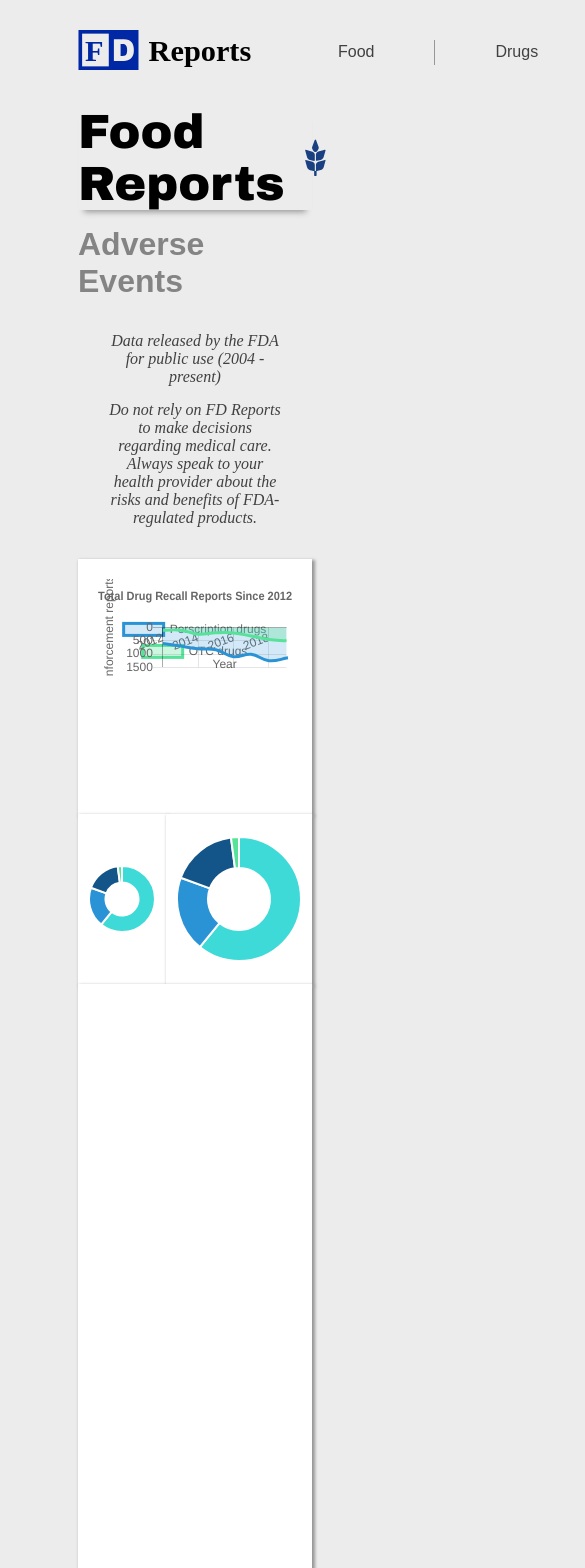
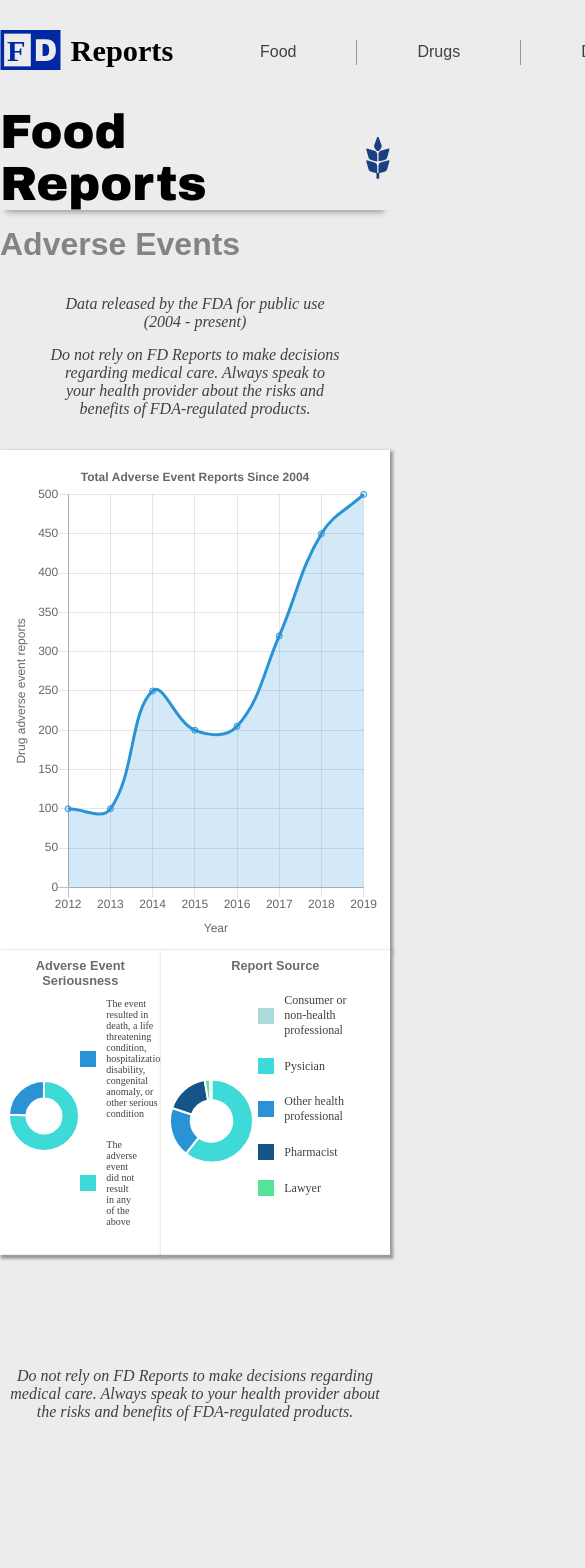
Before and after one commit to justinh5/FD-Reports, a React app: page /#/AdverseEvents/Food in a window 390 px wide. Shown: the top 1568 px of the page, 585 px wide, since content can reach past the window. After the commit the page ends 1421 px from the top, so only its background shows below. Built offline with nearby package versions, Linux system fonts and the light colour scheme.

Commit message:
style doughnut chart with custom legends

```diff
--- a/src/adverseEvents/AELinechart.jsx
+++ b/src/adverseEvents/AELinechart.jsx
@@ -9,36 +9,27 @@ function AELinechart() {
     const chartData = {
       labels: ["2012", "2013", "2014", "2015", "2016", "2017", "2018", "2019"],
       datasets: [{
-        label: "OTC drugs",
-        backgroundColor: 'rgba(87, 226, 153, 0.3)',
-        borderColor: 'rgba(87, 226, 153)',
+        backgroundColor: 'rgb(42, 147, 213, 0.2)',
+        borderColor: 'rgb(42, 147, 213)',
         data: db
-      },
-      {
-        label: "Perscription drugs",
-        backgroundColor: 'rgba(42, 147, 213, 0.2)',
-        borderColor: 'rgba(42, 147, 213)',
-        data: d,
       }]
     };
 
     const chartOptions = {
       responsive: true,
-      maintainAspectRatio: true,
-      legend:  {
-        display: true,
-        position: 'top',
-        reverse: true
+      maintainAspectRatio: false,
+      legend: {
+        display: false
       },
       title: {
           display: true,
-          text: 'Total Drug Recall Reports Since 2012'
+          text: 'Total Adverse Event Reports Since 2004'
       },
       scales: {
           yAxes: [{
               scaleLabel: {
                 display: true,
-                labelString: 'Recall enforcement reports'
+                labelString: 'Drug adverse event reports'
               },
               ticks: {
                   beginAtZero: true
@@ -55,7 +46,7 @@ function AELinechart() {
 
   return (
     <div className="linechart-container">
-      <Line data={chartData} options={chartOptions} width={300} height={150}/>
+      <Line data={chartData} options={chartOptions} />
     </div>
   );
 }
--- a/src/adverseEvents/AESeriousness.jsx
+++ b/src/adverseEvents/AESeriousness.jsx
@@ -1,4 +1,5 @@
 import React from "react";
+import styles from "../styles/adverseEvents/AESeriousness.scss";
 import { Doughnut } from 'react-chartjs-2';
 
 function AESeriousness() {
@@ -7,10 +8,13 @@ function AESeriousness() {
       labels: ["1", "2", "3", "N"],
       datasets: [
         {
-          label: "Serious",
-          backgroundColor: ["#3DDAD7", "#2A93D5", "#135589", "#57E299"],
-          data: [529141, 170966, 150966, 17966 ]
+          backgroundColor: ["#3DDAD7", "#2A93D5"],
+          data: [529141, 170966]
         }
+      ],
+      labels: [
+        'The event resulted in death, a life threatening condition, hospitalization, disability, congenital anomaly, or other serious condition',
+        'The adverse event did not result in any of the above'
       ]
   };
 
@@ -23,13 +27,28 @@ function AESeriousness() {
     },
     legend:  {
       display: false,
-      position: 'top'
+      position: 'right'
     }
   };
 
   return (
     <div className="seriousness-container">
-      <Doughnut data={chartData} options={chartOptions} />
+      <p className="chart-title">Adverse Event Seriousness</p>
+      <div className="chart-legend-container">
+        <div className="chart-container">
+          <Doughnut data={chartData} options={chartOptions}/>
+        </div>
+        <div className="custom-legend">
+          <div className="legend-item">
+            <div className="legend-color color3"></div>
+            <p className="legend-label">The event resulted in death, a life threatening condition, hospitalization, disability, congenital anomaly, or other serious condition</p>
+          </div>
+          <div className="legend-item">
+            <div className="legend-color color2"></div>
+            <p className="legend-label">The adverse event did not result in any of the above</p>
+          </div>
+        </div>
+      </div>
     </div>
   );
 }
--- a/src/adverseEvents/AESource.jsx
+++ b/src/adverseEvents/AESource.jsx
@@ -1,16 +1,25 @@
 import React from "react";
+import styles from "../styles/adverseEvents/AESource.scss";
 import { Doughnut } from 'react-chartjs-2';
 
 function AESource() {
+
+  // 529141, 170966, 150966, 17966
 
   const chartData = {
       labels: ["1", "2", "3", "N"],
       datasets: [
         {
-          label: "Serious",
-          backgroundColor: ["#3DDAD7", "#2A93D5", "#135589", "#57E299"],
-          data: [529141, 170966, 150966, 17966 ]
+          backgroundColor: ["#3DDAD7", "#2A93D5", "#135589", "#57E299", "#AED9DA"],
+          data: [529141, 170966, 150966, 17966, 5000]
         }
+      ],
+      labels: [
+        'Consumer or non-health professional',
+        'Pysician',
+        'Other health professional',
+        'Pharmacist',
+        'Lawyer'
       ]
   };
 
@@ -23,13 +32,39 @@ function AESource() {
     },
     legend:  {
       display: false,
-      position: 'top'
     }
   };
 
   return (
     <div className="source-container">
-      <Doughnut id="source-chart" data={chartData} options={chartOptions} />
+      <p className="chart-title">Report Source</p>
+      <div className="chart-legend-container">
+        <div className="chart-container">
+          <Doughnut data={chartData} options={chartOptions} />
+        </div>
+        <div className="custom-legend">
+          <div className="legend-item">
+            <div className="legend-color color1"></div>
+            <p className="legend-label">Consumer or non-health professional</p>
+          </div>
+          <div className="legend-item">
+            <div className="legend-color color2"></div>
+            <p className="legend-label">Pysician</p>
+          </div>
+          <div className="legend-item">
+            <div className="legend-color color3"></div>
+            <p className="legend-label">Other health professional</p>
+          </div>
+          <div className="legend-item">
+            <div className="legend-color color4"></div>
+            <p className="legend-label">Pharmacist</p>
+          </div>
+          <div className="legend-item">
+            <div className="legend-color color5"></div>
+            <p className="legend-label">Lawyer</p>
+          </div>
+        </div>
+      </div>
     </div>
   );
 }
--- /dev/null
+++ b/src/styles/adverseEvents/AESeriousness.scss
@@ -0,0 +1,36 @@
+
+.seriousness-container {
+  height: 100%;
+
+  .chart-legend-container {
+    padding-top: 10px;
+
+    .chart-container {
+      width: 60%;
+      display: inline-block;
+    }
+
+    .custom-legend {
+      display: inline-block;
+      width: 40%;
+      font-family: "Times New Roman", Times, serif;
+    }
+  }
+}
+
+
+@media screen and (max-width: 700px) {
+
+  .seriousness-container {
+    .chart-legend-container {
+      .chart-container {
+        width: 50%;
+      }
+      .custom-legend {
+        .legend-label {
+          font-size: 10px;
+        }
+      }
+    }
+  }
+}
--- /dev/null
+++ b/src/styles/adverseEvents/AESource.scss
@@ -0,0 +1,59 @@
+
+.source-container {
+  height: 100%;
+  position: relative;
+
+  .chart-legend-container {
+    padding-top: 20px;
+    position: relative;
+
+    .chart-container {
+      width: 100%;
+      margin-left: -30%;
+      position: absolute;
+    }
+
+    .custom-legend {
+      position: absolute;
+      right: 5%;
+      font-family: "Times New Roman", Times, serif;
+    }
+  }
+}
+
+
+
+@media screen and (max-width: 1200px) {
+
+  .source-container {
+    .chart-legend-container {
+      .chart-container {
+        margin-left: -20%;
+      }
+      .custom-legend {
+        width: 40%;
+      }
+    }
+  }
+}
+
+@media screen and (max-width: 600px) {
+
+  .source-container {
+    .chart-legend-container {
+      position: inherit;
+      .chart-container {
+        position: relative;
+        display: inline-block;
+        width: 40%;
+        margin-left: 0;
+      }
+      .custom-legend {
+        display: inline-block;
+        position: relative;
+        padding-left: 15px;
+        width: 50%;
+      }
+    }
+  }
+}
--- a/src/styles/adverseEvents/adverseEvents.scss
+++ b/src/styles/adverseEvents/adverseEvents.scss
@@ -43,37 +43,36 @@
 
 .block-grid {
   display: grid;
-  grid-template-columns: 0.6fr 1fr;
-  grid-template-rows: 1.5fr 1fr 4fr;
-  grid-gap: 50px 50px;
+  grid-template-columns: 0.7fr 1fr;
+  grid-template-rows: minmax(min-content, 500px) minmax(min-content, 10px) 4fr;
+  grid-gap: 40px 40px;
   width: 100%;
 }
 
 .one {
   grid-column: 1 / 3;
   grid-row: 1;
-  padding: 20px;
+  padding: 10px;
   min-width: 0;
 }
 
 .two {
   grid-column: 1;
   grid-row: 2;
-  padding: 10px;
+  padding: 8px;
   min-width: 0;
 }
 
 .three {
   grid-column: 2;
   grid-row: 2;
-  padding: 10px;
+  padding: 8px;
   min-width: 0;
 }
 
 .four {
   grid-column: 1 / 3;
   grid-row: 3;
-  background-color: red;
   min-width: 0;
 }
 
@@ -86,14 +85,54 @@
 
 .linechart-container {
   width: 100%;
+  height: 100%;
 }
 
 .seriousness-container {
   width: 100%;
 }
 
-.source-container {
-  width: 100%;
+.chart-title {
+  font-family: Arial, sans-serif;
+  font-size: 0.8em;
+  font-weight: bolder;
+  color: $gray_title;
+  text-align: center;
+}
+
+.legend-item {
+  display: flex;
+  align-items: center;
+  padding-bottom: 20px;
+
+  .legend-color {
+    padding: 8px;
+    margin-right: 10px;
+  }
+
+  .legend-label {
+    font-size: 12px;
+  }
+}
+
+.color1 {
+  background-color: #AED9DA;
+}
+
+.color2 {
+  background-color: #3DDAD7;
+}
+
+.color3 {
+  background-color: #2A93D5;
+}
+
+.color4 {
+  background-color: #135589;
+}
+
+.color5 {
+  background-color: #57E299;
 }
 
 @media screen and (max-width: 900px) {
--- a/src/styles/main.scss
+++ b/src/styles/main.scss
@@ -116,6 +116,12 @@ em {
 
 }
 
+@media screen and (max-width: 1000px) {
+  .container {
+    width: 90%;
+  }
+}
+
 
 @media screen and (max-width: 900px) {
   .footer-container {
@@ -133,3 +139,9 @@ em {
     }
   }
 }
+
+@media screen and (max-width: 700px) {
+  .container {
+    width: 100%;
+  }
+}
--- a/src/styles/partials/_variables.scss
+++ b/src/styles/partials/_variables.scss
@@ -3,6 +3,7 @@
 /* Colors */
 $background: #ECECEC;
 $gray_dark: #414141;
+$gray_title: #6b6b6b;
 $gray_med: #848484;
 $gray_light: #979797;
 $primary_blue: #0027A4;
```
